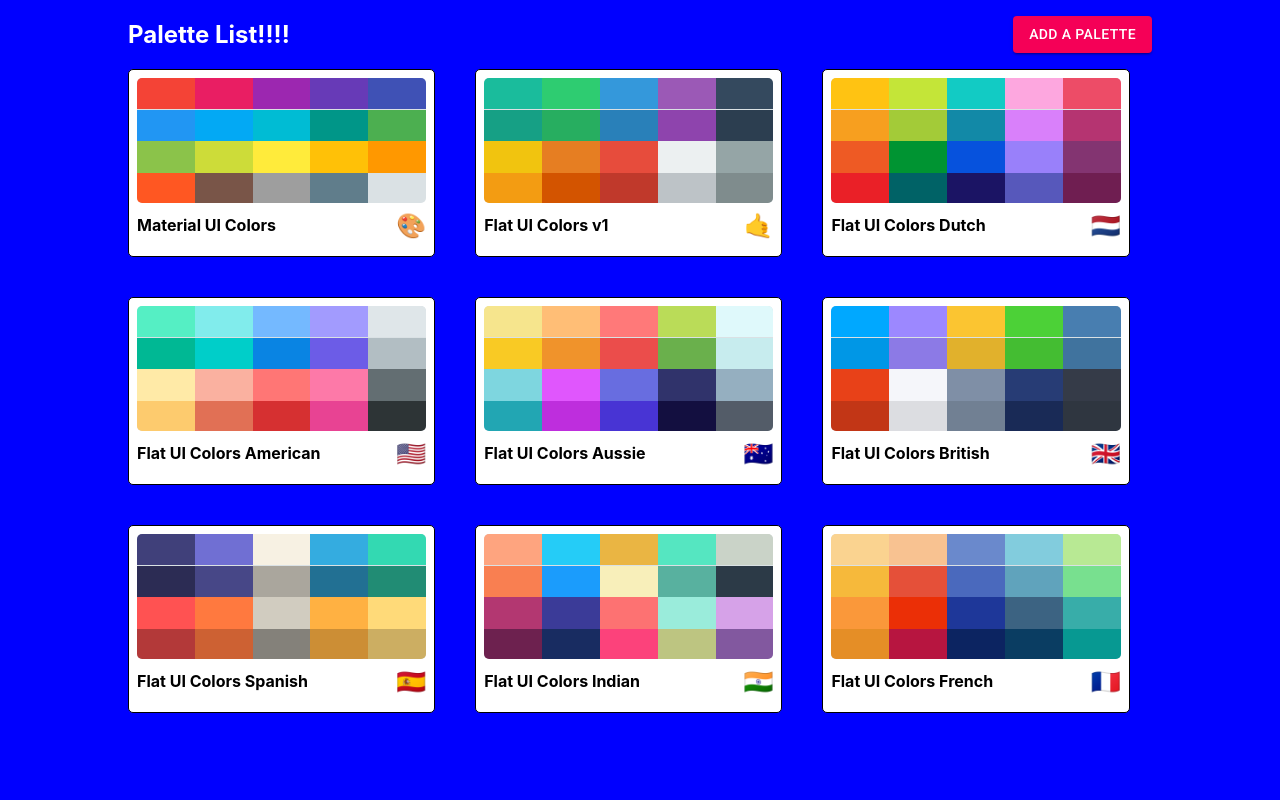
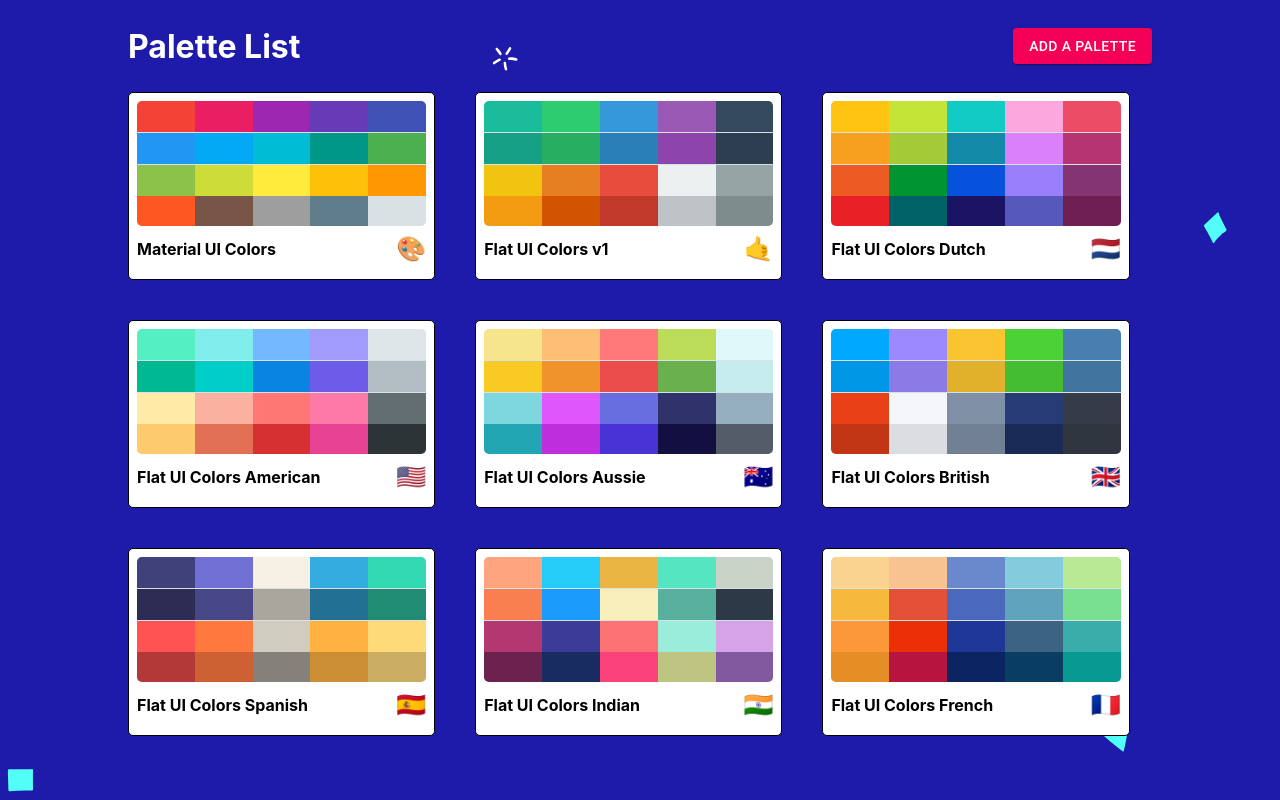
Before and after one commit to Keo222/color-app, a React (Create React App) app: page / in a window 1280 px wide. Built offline with nearby package versions, Linux system fonts and the light colour scheme.

Commit message:
add bg svg to palettelist

```diff
--- a/src/PaletteList.js
+++ b/src/PaletteList.js
@@ -16,7 +16,7 @@
             <div className={classes.root}>
                 <div className={classes.container}>
                     <nav className={classes.nav}>
-                        <h1>Palette List!!!!</h1>
+                        <h1 className={classes.heading}>Palette List</h1>
                         <Button variant="contained" color="secondary">
                             <Link to="/palette/new">Add a Palette</Link>
                         </Button>
--- a/src/styles/PaletteListStyles.js
+++ b/src/styles/PaletteListStyles.js
@@ -1,12 +1,21 @@
 import sizes from './sizes';
+import bg from "./bg.svg"
+
 
 const styles = {
     root: {
-        backgroundColor: "blue",
         height: "100vh",
         display: "flex",
         alignItems: "flex-start",
-        justifyContent: "center"
+        justifyContent: "center",
+        backgroundColor: '#1F1BAA',
+        // Background from svgbackgrounds.com
+        backgroundImage: `URL(${bg})`,
+        backgroundAttachment: 'fixed',
+        overflow: 'scroll'
+    },
+    heading: {
+        fontSize: '2rem'
     },
     container: {
         width: "50%",
@@ -18,7 +27,7 @@
             width: "80%"
         },
         [sizes.down('xs')]: {
-            width: "75%"
+            width: "75 %"
         }
     },
     nav: {
@@ -46,7 +55,7 @@
         },
         [sizes.down('xs')]: {
             gridTemplateColumns: "repeat(1, 100%)",
-            gridGap: '1rem'
+            gridGap: '1.5rem'
         }
     }
 }
```
Also changed, not shown: src/styles/bg.svg (added).
